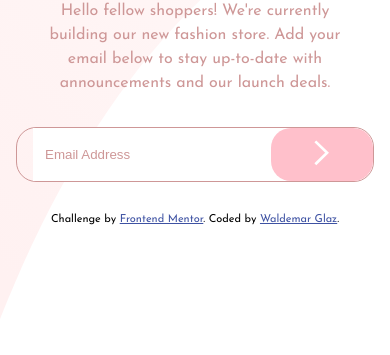
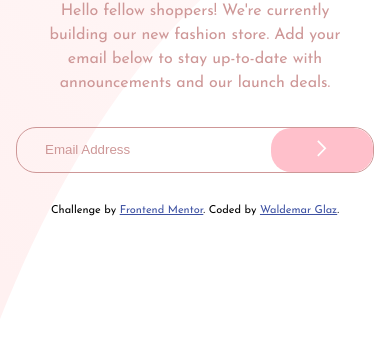
Before and after one commit to waldekglaz/Base-Apparel-coming-soon, a plain HTML site: page index.html in a window 390 px wide. Shown: the part 481-836 px from the top of the page. Drawn offline with Linux system fonts and the light colour scheme.

Commit message:
hero mobile- img

```diff
--- a/css/style.scss
+++ b/css/style.scss
@@ -34,6 +34,7 @@ body{
     }
     .hero-image{
         margin-bottom: 2rem;
+        width:100%;
     }
     .hero-text-content{
         text-align: center;
@@ -70,6 +71,7 @@ body{
                     padding: 0.75rem;
                     outline: none;
                     color: $desaturatedRed;
+                    background-color: transparent;
                     }
                 ::placeholder{
                         color: $desaturatedRed;
@@ -81,7 +83,7 @@ body{
                     padding:0.75rem;
                     background-color: pink;
                     img{
-                        width: 20%;
+                        width: 10px;
                     }
                 }
             }
```
Also changed, not shown: css/style.css, 1 other file.
